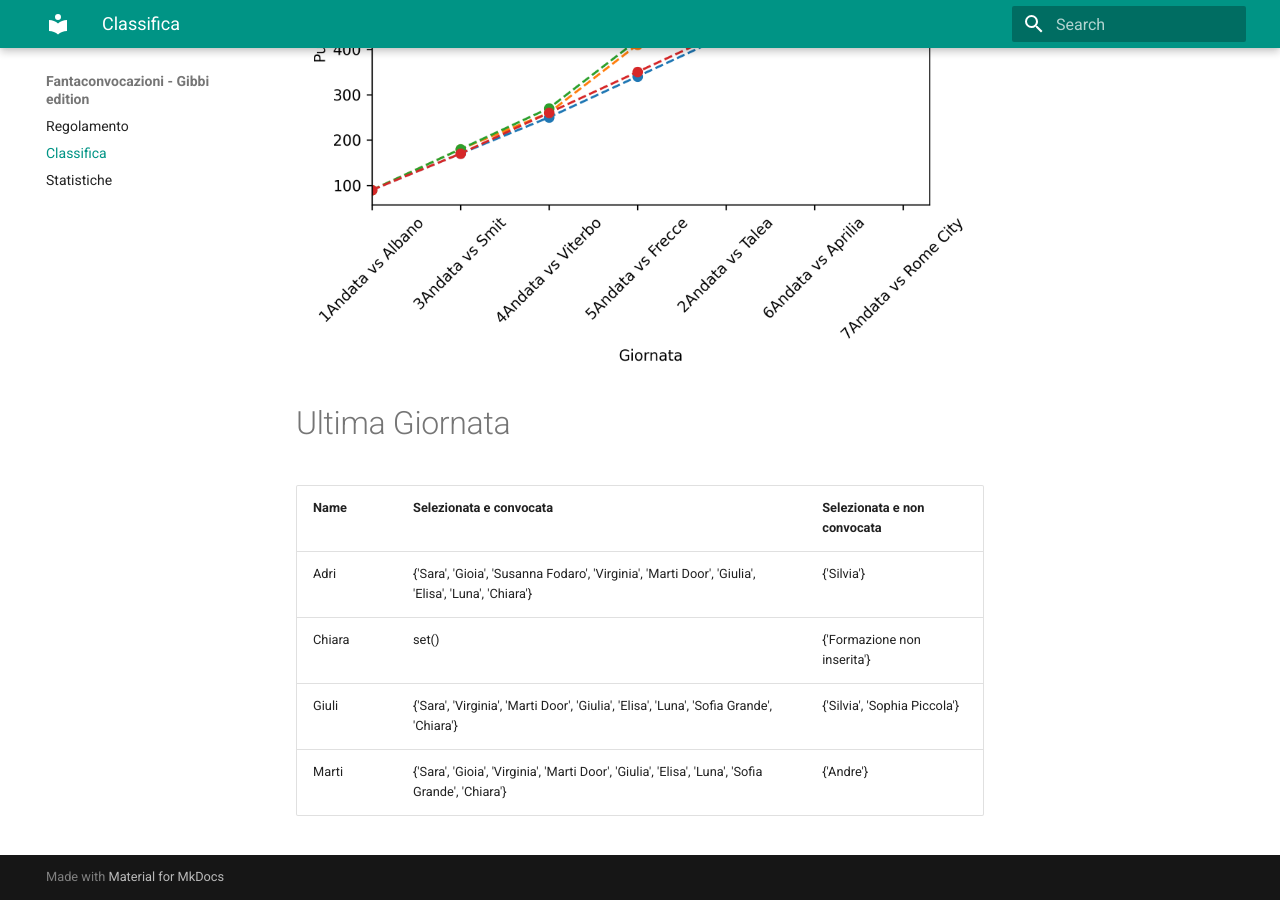
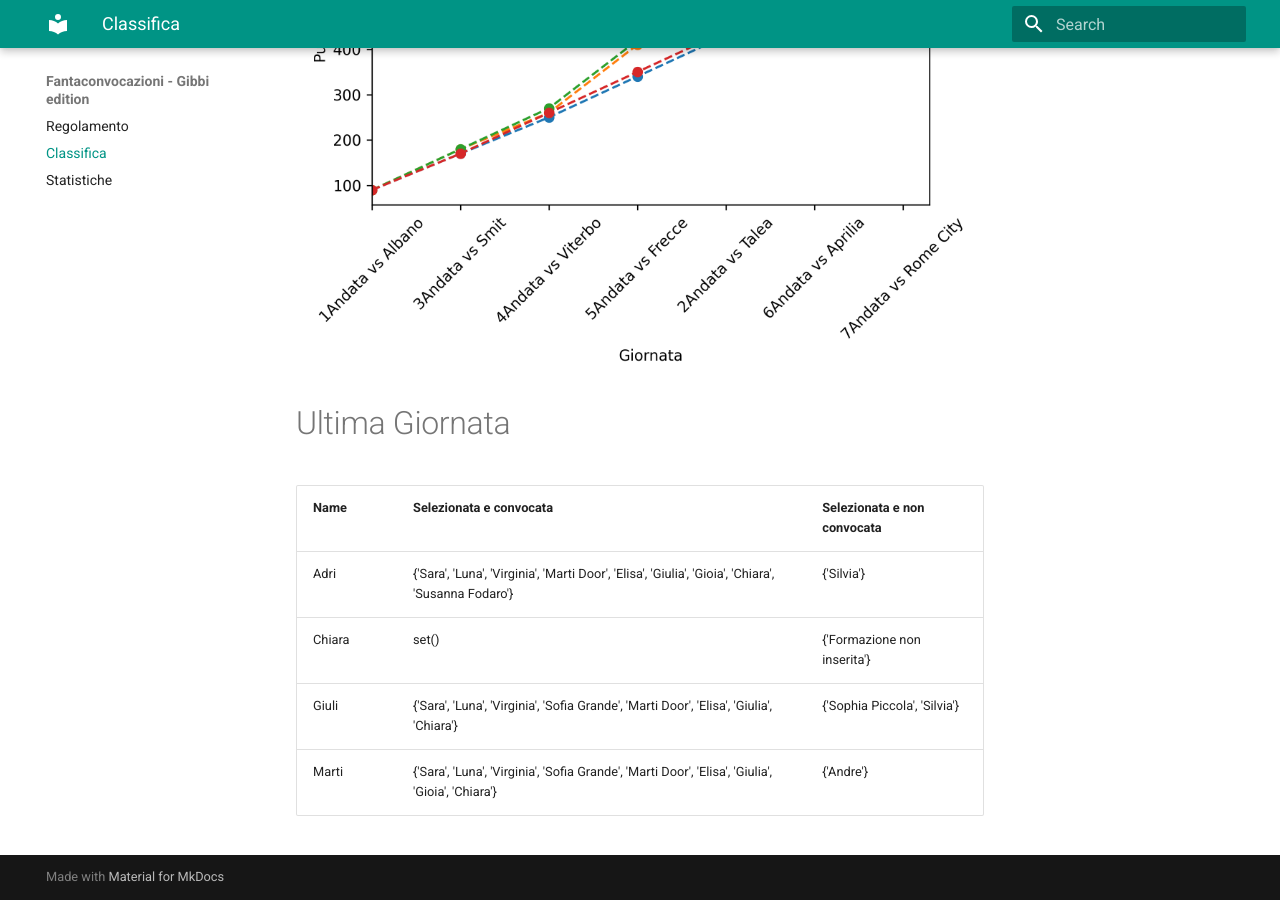
Before and after one commit to martinig94/fantagibbi, an MkDocs documentation site: the page built from docs/Classifica.md, in a window 1280 px wide and 900 px high, scrolled down 699 px. Built offline with MkDocs 1.6.1 and Material for MkDocs 9.7.7, drawn with Linux system fonts in a browser that asks for light colours.

Commit message:
Auto-update from main.py

```diff
--- a/docs/Classifica.md
+++ b/docs/Classifica.md
@@ -17,8 +17,8 @@
 <!-- START_TABLE CORRECT -->
 | Name   | Selezionata e convocata                                                                            | Selezionata e non convocata   |
 |:-------|:---------------------------------------------------------------------------------------------------|:------------------------------|
-| Adri   | {'Sara', 'Gioia', 'Susanna Fodaro', 'Virginia', 'Marti Door', 'Giulia', 'Elisa', 'Luna', 'Chiara'} | {'Silvia'}                    |
+| Adri   | {'Sara', 'Luna', 'Virginia', 'Marti Door', 'Elisa', 'Giulia', 'Gioia', 'Chiara', 'Susanna Fodaro'} | {'Silvia'}                    |
 | Chiara | set()                                                                                              | {'Formazione non inserita'}   |
-| Giuli  | {'Sara', 'Virginia', 'Marti Door', 'Giulia', 'Elisa', 'Luna', 'Sofia Grande', 'Chiara'}            | {'Silvia', 'Sophia Piccola'}  |
-| Marti  | {'Sara', 'Gioia', 'Virginia', 'Marti Door', 'Giulia', 'Elisa', 'Luna', 'Sofia Grande', 'Chiara'}   | {'Andre'}                     |
+| Giuli  | {'Sara', 'Luna', 'Virginia', 'Sofia Grande', 'Marti Door', 'Elisa', 'Giulia', 'Chiara'}            | {'Sophia Piccola', 'Silvia'}  |
+| Marti  | {'Sara', 'Luna', 'Virginia', 'Sofia Grande', 'Marti Door', 'Elisa', 'Giulia', 'Gioia', 'Chiara'}   | {'Andre'}                     |
 <!-- END_TABLE CORRECT -->
```
